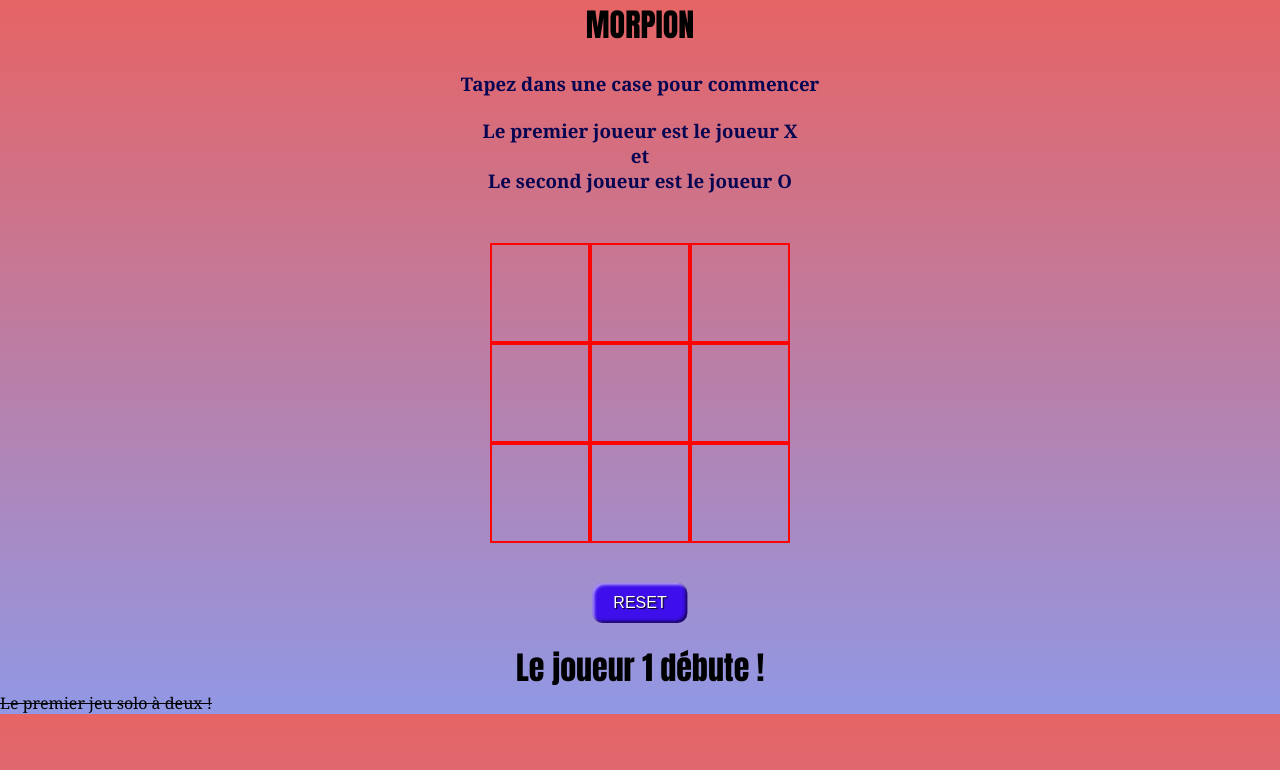
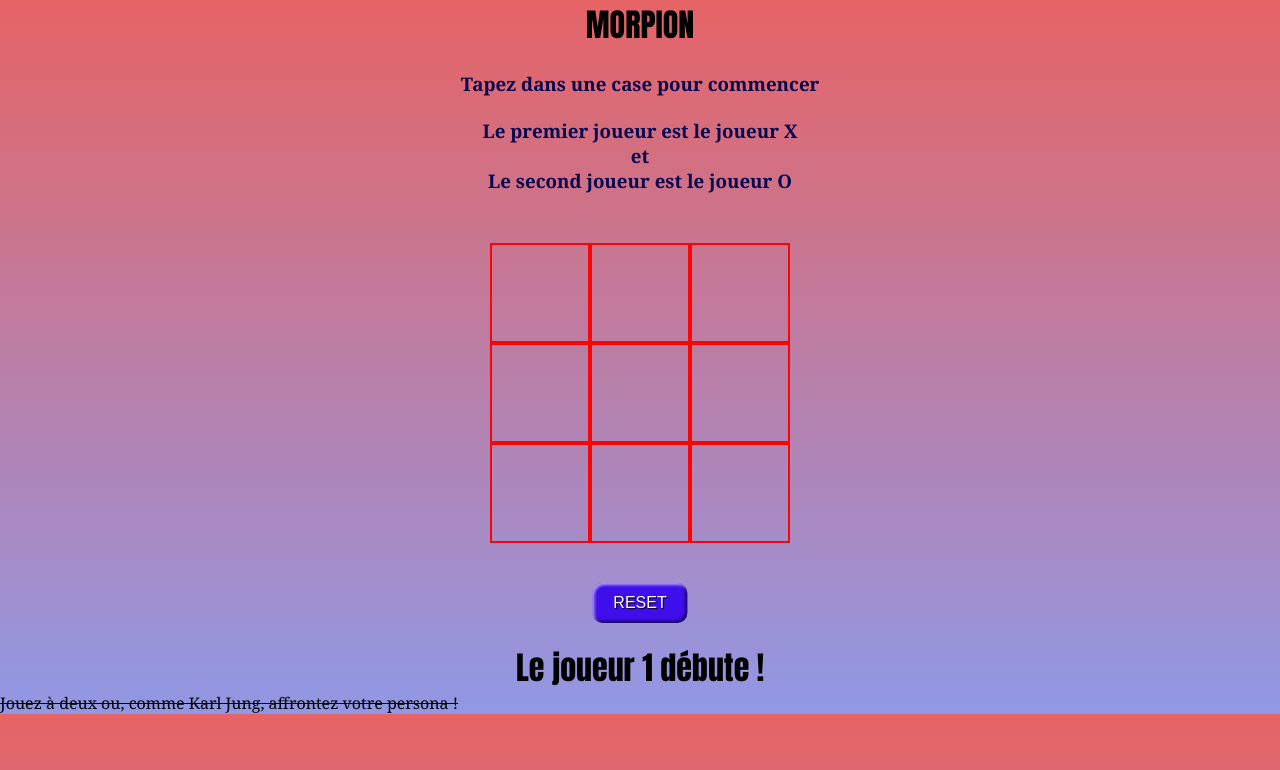
Before and after one commit to 77john77/Morbak-nights, a plain HTML site: page index.html in a window 1280 px wide. Drawn offline with Linux system fonts and the light colour scheme.

Commit message:
Update index.html

```diff
--- a/index.html
+++ b/index.html
@@ -39,7 +39,7 @@
 
     <h1 id="gameStatus">Le joueur 1 débute !</h1>
     <script src="tic.js"></script>
-    <del>Le premier jeu solo à deux !</del>
+    <del>Jouez à deux ou, comme Karl Jung, affrontez votre persona !</del>
 </body>
 
 </html>
```
